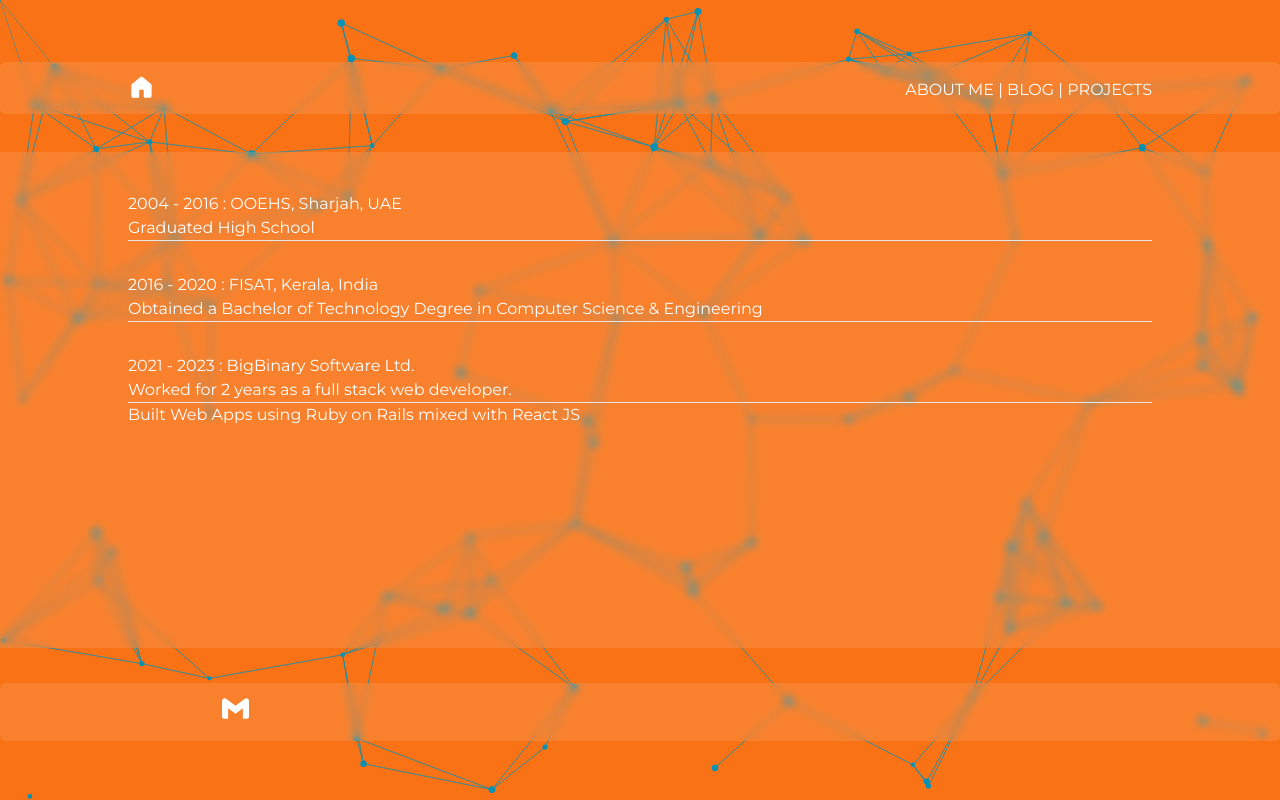
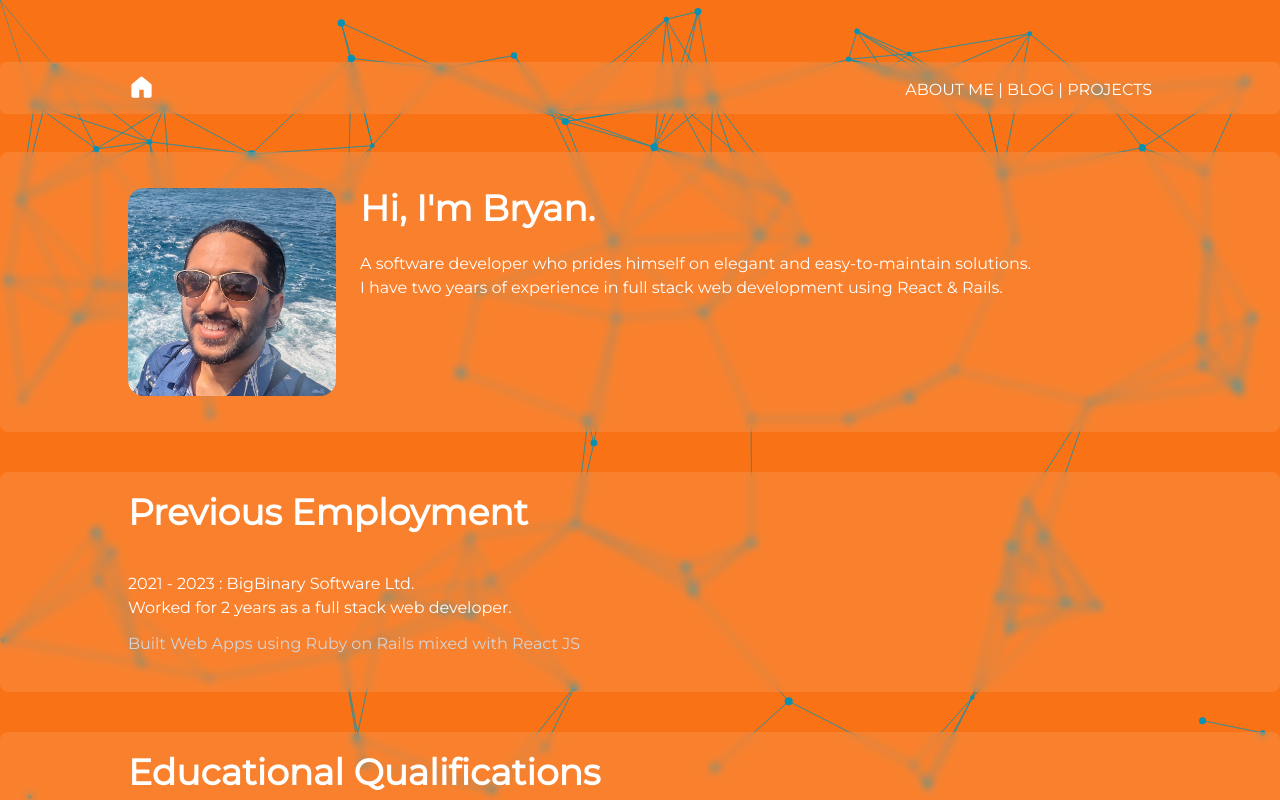
Before and after one commit to BryanDavis999/portfolio, a Next.js app: page /about in a window 1280 px wide. Built offline with nearby package versions, Linux system fonts and the light colour scheme; some icons are missing.

Commit message:
Reworked the structure the about me page

```diff
--- a/package.json
+++ b/package.json
@@ -11,6 +11,7 @@
   "dependencies": {
     "@next/font": "^13.5.2",
     "@types/node": "20.6.1",
+    "@types/ramda": "^0.29.6",
     "@types/react": "18.2.21",
     "@types/react-dom": "18.2.7",
     "autoprefixer": "10.4.15",
@@ -19,7 +20,7 @@
     "next": "13.4.19",
     "next-themes": "^0.2.1",
     "postcss": "8.4.29",
-    "ramda": "^0.29.0",
+    "ramda": "^0.29.1",
     "react": "18.2.0",
     "react-dom": "18.2.0",
     "react-icons": "^4.11.0",
--- a/src/constants/aboutMe.ts
+++ b/src/constants/aboutMe.ts
@@ -1,21 +1,22 @@
-export interface timelineRecordType {start: string, end: string, organization: string, description: string, additionalNotes: Array<string>}
-type aboutMeTimelineDataType = Array<timelineRecordType>
+export interface eventRecordType {start: string, end: string, organization: string, description: string, additionalNotes?: Array<string>}
+type eventHistoryType = Array<eventRecordType>
 
-export const aboutMeTimelineData: aboutMeTimelineDataType = [
+export const educationData: eventHistoryType = [
   {
     start: '2004',
     end: '2016',
     organization: 'OOEHS, Sharjah, UAE',
-    description: 'Graduated High School',
-    additionalNotes: [],
+    description: 'Graduated High School'
   },
   {
     start: '2016',
     end: '2020',
     organization: 'FISAT, Kerala, India',
-    description: "Obtained a Bachelor of Technology Degree in Computer Science & Engineering",
-    additionalNotes: [],
-  },
+    description: "Obtained a Bachelor of Technology Degree in Computer Science & Engineering"
+  }
+]
+
+export const employmentData: eventHistoryType = [
   {
     start: '2021',
     end: '2023',
@@ -26,5 +27,3 @@ export const aboutMeTimelineData: aboutMeTimelineDataType = [
     ]
   }
 ]
-
-export default aboutMeTimelineData
--- a/src/pages/about.tsx
+++ b/src/pages/about.tsx
@@ -1,34 +1,57 @@
 import Layout from '@/components/Layout';
-import useWindowDimensions from '@/hooks/useWindowDimensions';
-import aboutMeTimelineData, {timelineRecordType} from '@/constants/aboutMe';
+import {educationData, employmentData, eventRecordType} from '@/constants/aboutMe';
+import Image from 'next/image';
+import { isEmpty } from "ramda";
 
-const Card = ({start, end, organization, description, additionalNotes}: timelineRecordType) => {
+const Card = ({start, end, organization, description, additionalNotes = []}: eventRecordType) => {
   const timelineString = `${start} - ${end}`
   return (
     <div className='my-2 py-2'>
       <h2>{timelineString} : {organization}</h2>
       <p>{description}</p>
-      <hr />
-      <ul>
-        {additionalNotes.map(note => <li key={note}>{note}</li>)}
-      </ul>
+      {!isEmpty(additionalNotes) &&
+        <ul className='text-gray-300 mt-3'>
+          {additionalNotes.map(note => <li key={note}>{note}</li>)}
+        </ul>
+      }
     </div>
   )
 }
 
+const SectionWrapper = ({ className, children }: any) => (
+  <section className={`w-full flex justify-center mt-10 ${className}`}>
+    <div className='w-full px-5 py-5 flex justify-center max-w-screen-xl glass_background rounded-lg'>
+      <div className='w-full max-w-screen-lg flex flex-col'>
+        {children}
+      </div>
+    </div>
+  </section>
+)
+
 
 const About = () => {
-  const { height, width } = useWindowDimensions();
-
   return (
     <Layout>
-      <section className='w-full flex h-[900px] justify-center py-10'>
-        <div className='w-full flex justify-center max-w-screen-xl glass_background'>
-          <div className='w-full max-w-screen-lg flex flex-col py-6'>
-            {aboutMeTimelineData.map(record => <Card key={record.organization} {...record} />)}
+      <SectionWrapper className='mt-10'>
+        <div className='md:h-60 py-4 flex flex-col md:flex-row'>
+          <div className='w-52 h-52 relative aspect-square'>
+            <Image fill={true} src='/self.jpg' alt='A photo of Bryan' className='rounded-2xl'/>
+          </div>
+          <div className='mt-6 ml-0 md:mt-0 md:ml-6'>
+            <h1 className='text-4xl mb-6 font-bold'>Hi, I&apos;m Bryan.</h1>
+            <span>A software developer who prides himself on elegant and easy-to-maintain solutions. </span>
+            <span className='lg:inline-block'>I have two years of experience in full stack web development using React & Rails.</span>
           </div>
         </div>
-      </section>
+      </SectionWrapper>
+      <SectionWrapper className='mt-10'>
+        <h1 className='text-4xl mb-6 font-bold'>Previous Employment</h1>
+        {employmentData.map(record => <Card key={record.organization} {...record} />)}
+      </SectionWrapper>
+      <SectionWrapper className='my-10'>
+        <h1 className='text-4xl mb-6 font-bold'>Educational Qualifications</h1>
+        {educationData.map(record => <Card key={record.organization} {...record} />)}
+      </SectionWrapper>
     </Layout>
   );
 }
```
Also changed, not shown: public/self.jpg (added), 1 other file (tests, documents, lock files or other folders).
